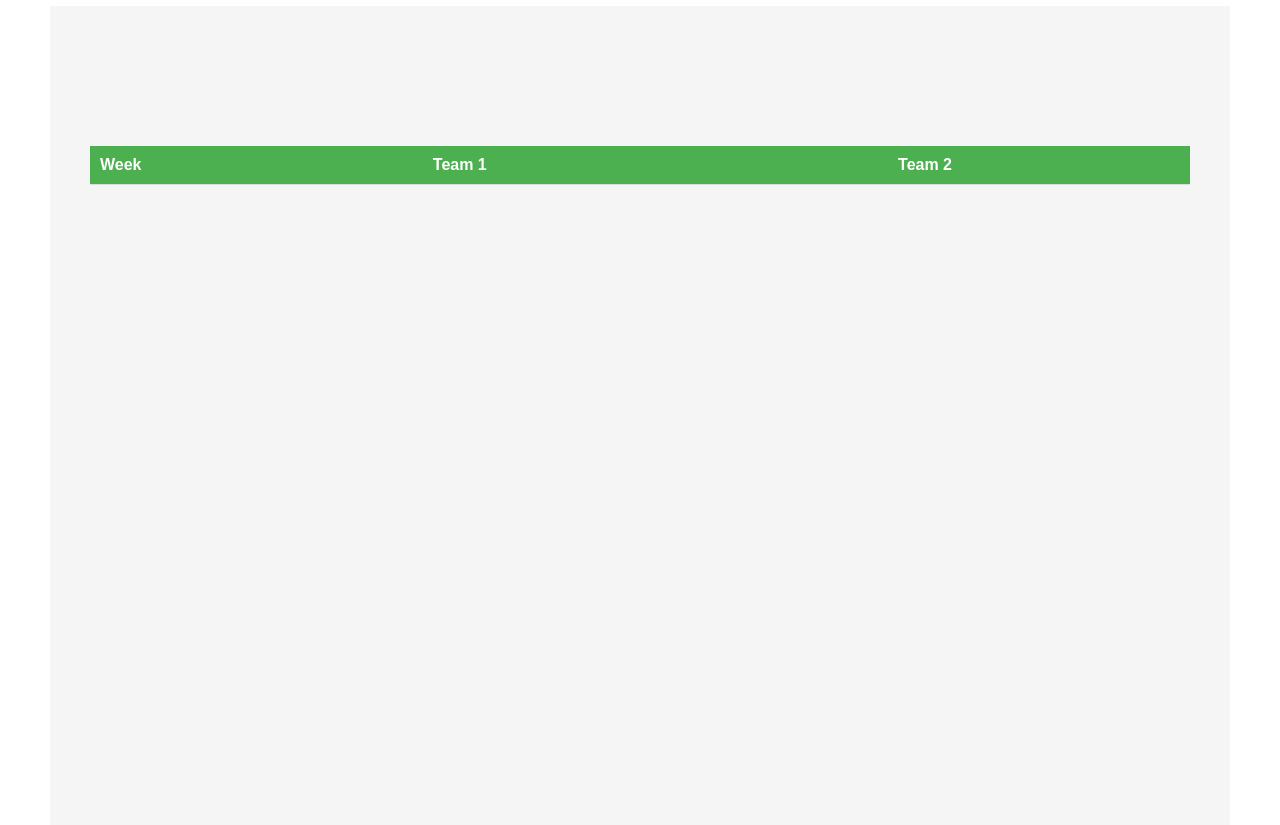
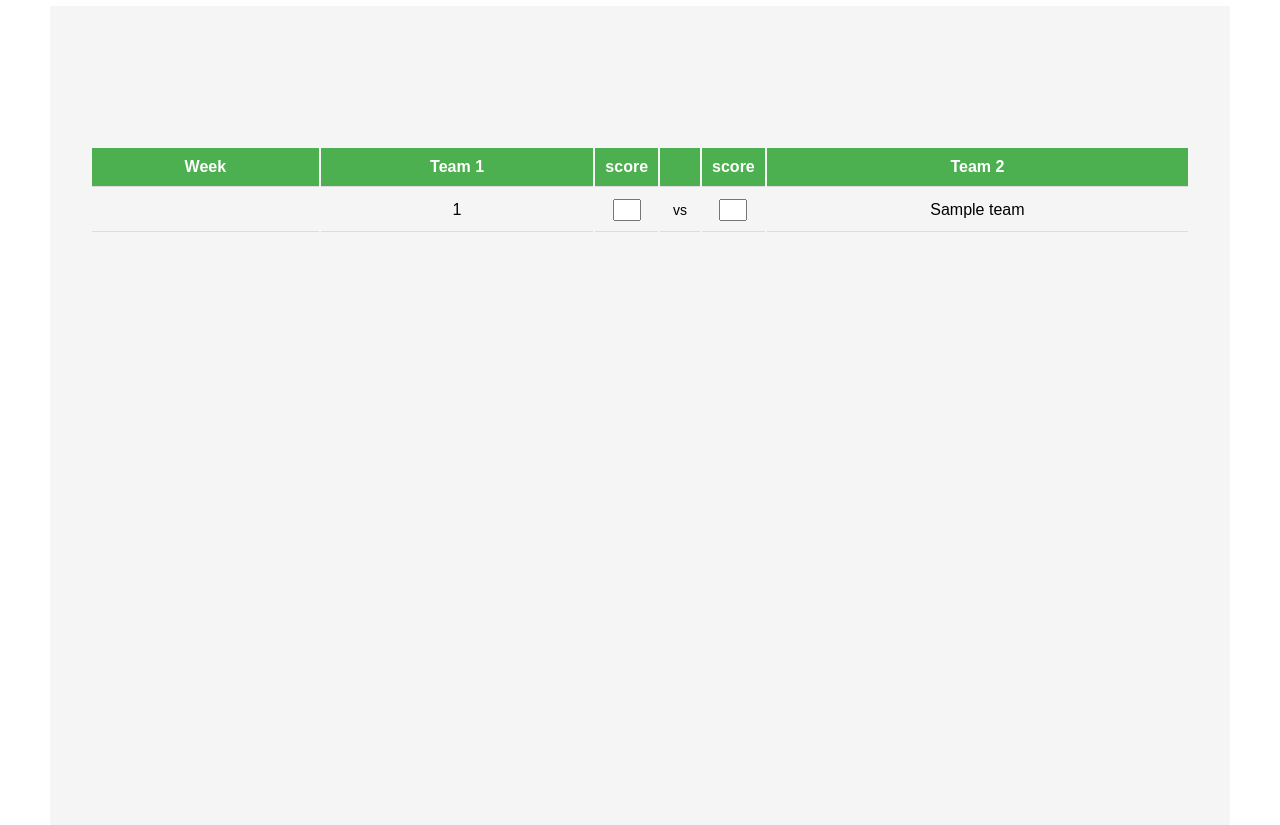
Before and after one commit to Athunder79/Python, a Flask app: template templates/results.html in a window 1280 px wide. Shown: the part 94-919 px from the top of the page. Run offline with Flask 2, Linux system fonts and the light colour scheme; the template is opened without the code that fills it: most values are stand-ins (such as "Sample title", 1, 10 or a date in 2020); lists and menus that the app fills with data are empty.

Commit message:
initial result page

```diff
--- a/app.py
+++ b/app.py
@@ -1,5 +1,5 @@
 from flask import Flask, render_template, request, redirect, url_for, session
-from models import Teams, Players
+from models import Teams, Users
 from itertools import combinations
 import random
 
@@ -13,6 +13,8 @@ def inject_enumerate():
     return dict(enumerate=enumerate)
 
 allteams=[]
+users=[]
+fixture=[]
 
 
 
@@ -27,7 +29,7 @@ def players():
     return render_template('players.html')
 
 
-@app.route('/fixtures/', methods=['GET'])
+@app.route('/fixtures/', methods=['GET','POST'])
 def fixtures():
     team_name_list = [team.team_name for team in allteams]
     if len(team_name_list)%2 !=0:
@@ -36,7 +38,8 @@ def fixtures():
     weeks =len(team_name_list)-1
     half = len(team_name_list) // 2
 
-    fixtures = []
+    global fixture
+    fixture= []
 
     for week in range(weeks):
         week_fixtures = []
@@ -46,15 +49,21 @@ def fixtures():
             team2 = team_name_list[len(team_name_list) - 1 - i]
             week_fixtures.append((team1, team2))
 
-        fixtures.append(week_fixtures)
+        fixture.append(week_fixtures)
         team_name_list.insert(1, team_name_list.pop())
+        print(fixture)
 
-    return render_template('fixtures.html', fixtures=fixtures,)
+
+
+
+    return render_template('fixtures.html', fixture=fixture)
+
 
 
 @app.route('/results/', methods=['GET', 'POST'])
 def results():
-    return render_template('results.html', fixtures=fixtures)
+    print(fixture)
+    return render_template('results.html', fixture=fixture)
 
 
 
@@ -81,6 +90,7 @@ def submit():
     players = request.form.getlist('player')
 
     team_id = Teams(team_no, team_id, password, team_name, team_color, players)
+
     allteams.append(team_id)
 
 
--- a/static/style.css
+++ b/static/style.css
@@ -108,7 +108,7 @@ main {
 
 table {
     width: 100%;
-    border-collapse: collapse;
+    /* border-collapse: collapse; */
     margin: 0 auto;
 }
 
@@ -116,6 +116,7 @@ th, td {
     padding: 10px;
     text-align: left;
     border-bottom: 1px solid #ddd;
+    text-align: center;
 }
 
 th {
@@ -156,3 +157,8 @@ tr:hover {
     border: 1px solid #ccc;
     border-radius: 5px;
 }
+
+.score-input {
+    font-size: 14px;
+    width: 20px;
+}
--- a/templates/fixtures.html
+++ b/templates/fixtures.html
@@ -14,7 +14,7 @@
             </tr>
         </thead>
         <tbody>
-            {% for week, week_fixtures in enumerate(fixtures, start=1) %}
+            {% for week, week_fixtures in enumerate(fixture, start=1) %}
                 {% for fixture in week_fixtures %}
                 <tr>
                     <td>{{ week }}</td>
--- a/templates/results.html
+++ b/templates/results.html
@@ -6,26 +6,28 @@
         <thead>
             <tr>
                 <th>Week</th>
+                <th>Team 1</th>
+                <th>score</th>
                 <th></th>
-                <th>Team 1</th>
-                <th></th>
-                <th></th>
+                <th>score</th>
                 <th>Team 2</th>
             </tr>
         </thead>
         <tbody>
-            {% for week, week_fixtures in enumerate(fixtures, start=1) %}
-                {% for fixture in week_fixtures %}
+
+                {% for tie in fixture %}
+                    {%for team in tie  %}
                 <tr>
-                    <td>{{ week }}</td>
-                    <td class="swatch"></td>
-                    <td>{{ fixture[0] }}</td>
-                    <td>vs</td>
-                    <td class="swatch"></td>
-                    <td>{{ fixture[1] }}</td>
+                    <td></td>
+                    <td>{{ team[0] }}</td>
+                    <td class="score-input"><input class="score-input"  type="text"></td>
+                    <td class="score-input">vs</td>
+                    <td class="score-input"><input class="score-input" type="text"></td>
+                    <td>{{ team[1] }}</td>
                 </tr>
+                    {% endfor %}
                 {% endfor %}
-            {% endfor %}
+
         </tbody>
     </table>
 </main>
```
Also changed, not shown: models.py (+8 -14 lines).
